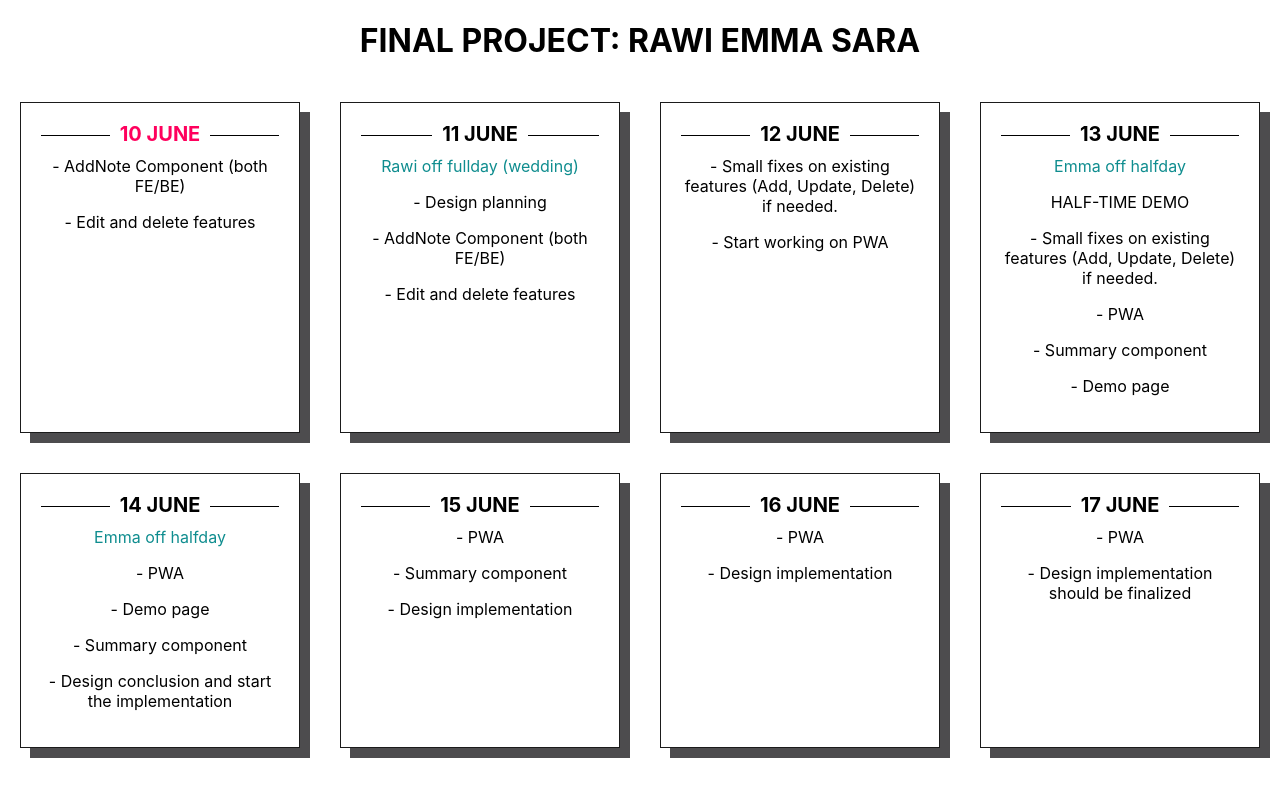
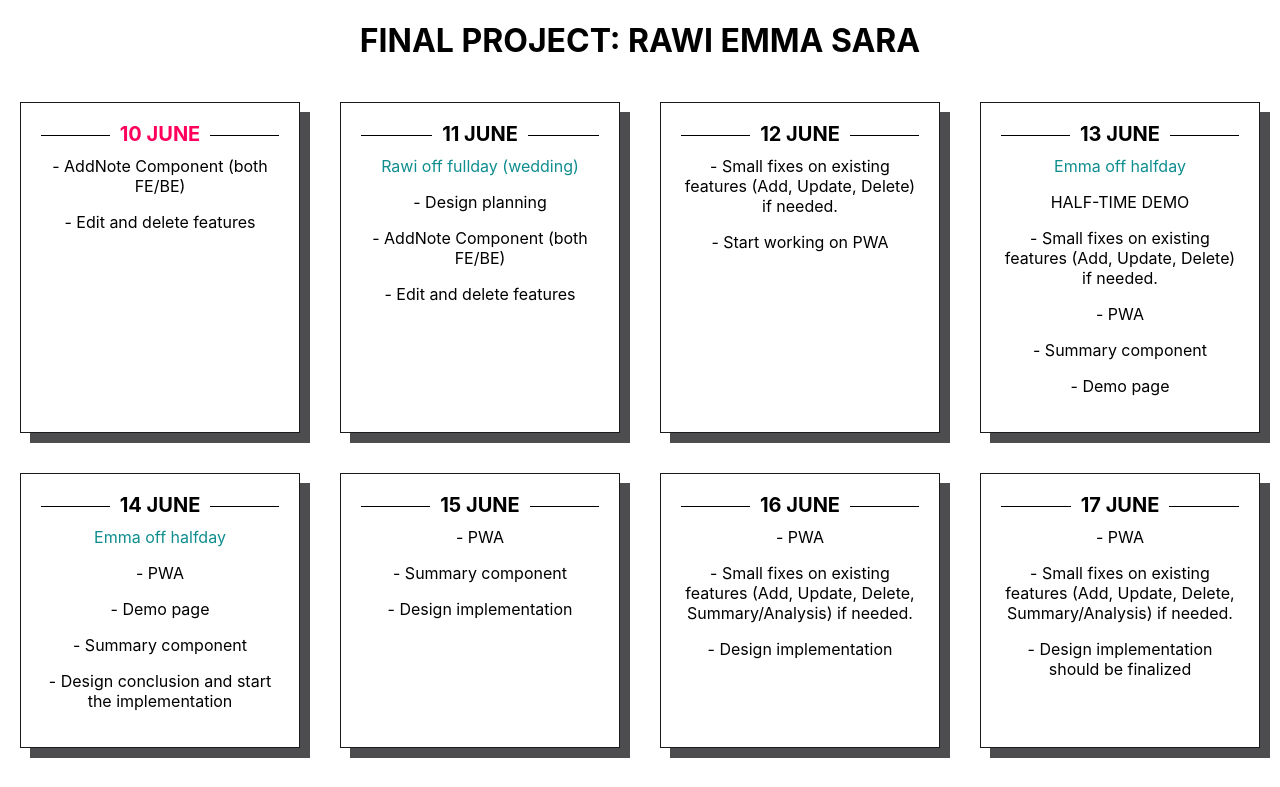
Before and after one commit to rawisou/final-project-tracker, a React (Create React App) app: page / in a window 1280 px wide. Shown: the top 787 px of the page. Built offline with nearby package versions, Linux system fonts and the light colour scheme.

Commit message:
updated schedules

```diff
--- a/src/App.js
+++ b/src/App.js
@@ -55,12 +55,14 @@ function App() {
       <article className="card">
         <h3><span>16 June</span></h3>
         <p>- PWA</p>
+        <p>- Small fixes on existing features (Add, Update, Delete, Summary/Analysis) if needed.</p>
         <p>- Design implementation</p>
       </article>
 
       <article className="card">
         <h3><span>17 June</span></h3>
         <p>- PWA</p>
+        <p>- Small fixes on existing features (Add, Update, Delete, Summary/Analysis) if needed.</p>
         <p>- Design implementation should be finalized</p>
       </article>
 
```
